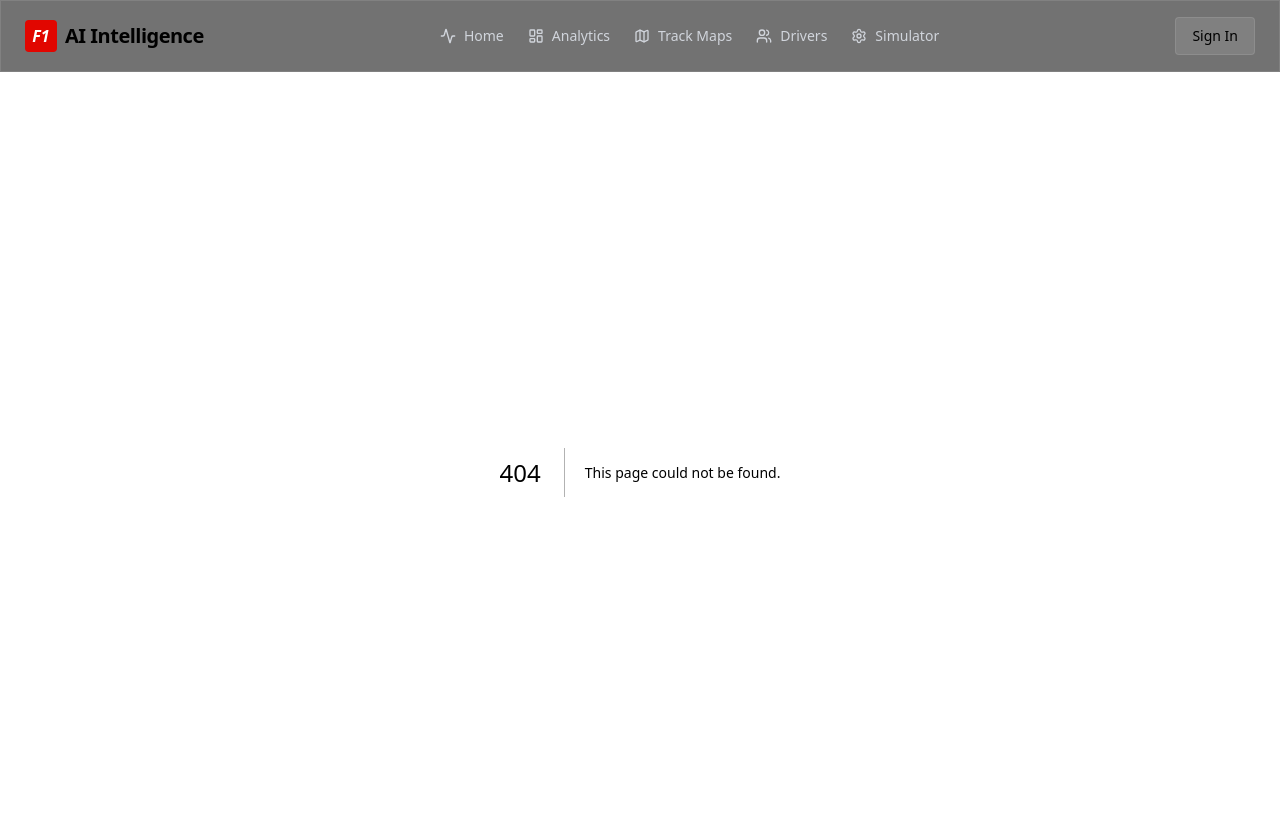
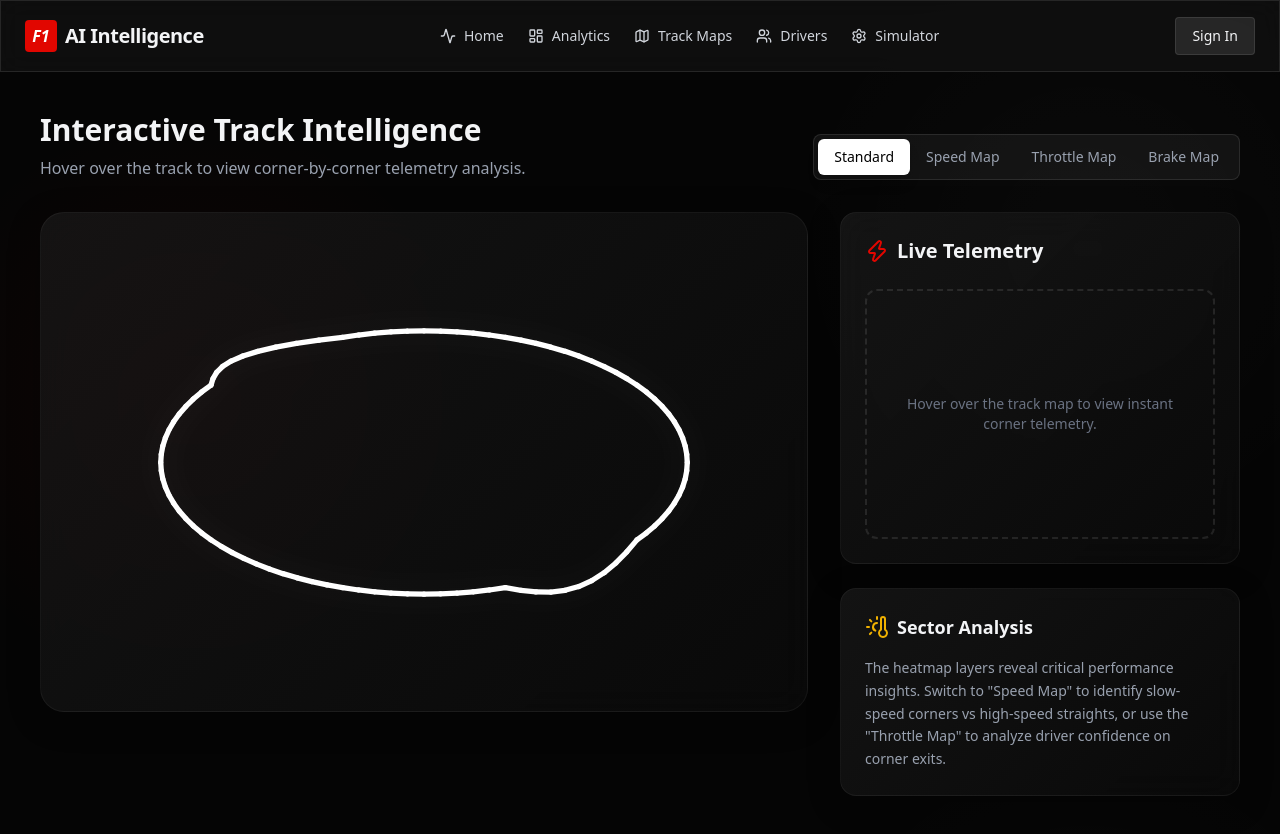
Before and after one commit to Maheeth1/f1-ai-platform, a Next.js app in the folder frontend/: page /track in a window 1280 px wide. Before the commit this address had no page. Shown: the top 834 px of the page. Built offline with nearby package versions, Linux system fonts and the light colour scheme.

Commit message:
feat: add interactive track telemetry dashboard with heatmap visualizations

```diff
--- /dev/null
+++ b/frontend/src/app/track/page.tsx
@@ -0,0 +1,220 @@
+"use client";
+
+import { useState, useMemo } from "react";
+import { motion, AnimatePresence } from "framer-motion";
+import { Gauge, Zap, Flame, ThermometerSun } from "lucide-react";
+
+// Mock data: A simple loop resembling a generic F1 circuit (like Monza)
+// We break the track into segments for heatmap coloring
+const TRACK_SEGMENTS = Array.from({ length: 100 }).map((_, i) => {
+  const t = i / 100;
+  const angle = t * Math.PI * 2;
+
+  // Create a shape: start with a circle, distort it to look like a track
+  const rx = 300;
+  const ry = 150;
+  let x = Math.cos(angle) * rx;
+  let y = Math.sin(angle) * ry;
+
+  // Add some chicanes and straights
+  if (t > 0.1 && t < 0.2) y += Math.sin((t - 0.1) * Math.PI * 10) * 20; // chicane
+  if (t > 0.6 && t < 0.7) x -= Math.sin((t - 0.6) * Math.PI * 10) * 30; // chicane
+
+  // Simulate Telemetry data at this point
+  const speed = 100 + Math.abs(Math.sin(angle * 2)) * 220; // 100 to 320 km/h
+  const throttle = speed > 250 ? 100 : Math.max(0, (speed - 100) / 1.5);
+  const brake = speed < 150 && throttle === 0 ? 100 : 0;
+  const gear = Math.max(2, Math.min(8, Math.floor(speed / 40)));
+  const rpm = 10000 + (speed % 40) * 50;
+
+  return {
+    id: i,
+    x: x + 400, // offset to center in 800x400 viewBox
+    y: y + 200,
+    telemetry: { speed, throttle, brake, gear, rpm }
+  };
+});
+
+type HeatmapMode = "speed" | "throttle" | "brake" | "none";
+
+export default function TrackIntelligence() {
+  const [hoveredPoint, setHoveredPoint] = useState<typeof TRACK_SEGMENTS[0] | null>(null);
+  const [mode, setMode] = useState<HeatmapMode>("none");
+
+  // Determine color based on mode
+  const getColor = (segment: typeof TRACK_SEGMENTS[0]) => {
+    if (mode === "none") return "#ffffff";
+    if (mode === "speed") {
+      const s = segment.telemetry.speed;
+      if (s > 280) return "#22c55e"; // Green = Fast
+      if (s > 200) return "#eab308"; // Yellow = Medium
+      return "#ef4444"; // Red = Slow
+    }
+    if (mode === "throttle") {
+      return `rgba(34, 197, 94, ${segment.telemetry.throttle / 100})`;
+    }
+    if (mode === "brake") {
+      return `rgba(239, 68, 68, ${segment.telemetry.brake / 100})`;
+    }
+    return "#ffffff";
+  };
+
+  return (
+    <div className="flex flex-col flex-1 p-6 md:p-10 max-w-[1600px] mx-auto w-full">
+      <div className="mb-8 flex flex-col md:flex-row md:items-end justify-between gap-4">
+        <div>
+          <h1 className="text-3xl font-bold mb-2">Interactive Track Intelligence</h1>
+          <p className="text-gray-400">Hover over the track to view corner-by-corner telemetry analysis.</p>
+        </div>
+
+        <div className="flex bg-white/5 p-1 rounded-lg border border-white/10">
+          <ModeButton active={mode === "none"} onClick={() => setMode("none")}>Standard</ModeButton>
+          <ModeButton active={mode === "speed"} onClick={() => setMode("speed")}>Speed Map</ModeButton>
+          <ModeButton active={mode === "throttle"} onClick={() => setMode("throttle")}>Throttle Map</ModeButton>
+          <ModeButton active={mode === "brake"} onClick={() => setMode("brake")}>Brake Map</ModeButton>
+        </div>
+      </div>
+
+      <div className="flex flex-col xl:flex-row gap-8 items-start">
+        {/* Track Area */}
+        <div className="glass-panel p-8 rounded-3xl flex-1 w-full relative overflow-hidden min-h-[500px] flex items-center justify-center">
+          {/* SVG Track */}
+          <svg viewBox="0 0 800 400" className="w-full h-full drop-shadow-[0_0_15px_rgba(255,255,255,0.1)]">
+            {/* Draw Path Segments for Heatmap */}
+            {TRACK_SEGMENTS.map((seg, i) => {
+              const next = TRACK_SEGMENTS[(i + 1) % TRACK_SEGMENTS.length];
+              return (
+                <line
+                  key={`line-${seg.id}`}
+                  x1={seg.x}
+                  y1={seg.y}
+                  x2={next.x}
+                  y2={next.y}
+                  stroke={getColor(seg)}
+                  strokeWidth={mode === "none" ? 6 : 10}
+                  strokeLinecap="round"
+                  className="transition-colors duration-500"
+                />
+              );
+            })}
+
+            {/* Interactive Overlay Points */}
+            {TRACK_SEGMENTS.map((seg) => (
+              <circle
+                key={`point-${seg.id}`}
+                cx={seg.x}
+                cy={seg.y}
+                r={12}
+                fill="transparent"
+                className="cursor-crosshair"
+                onMouseEnter={() => setHoveredPoint(seg)}
+                onMouseLeave={() => setHoveredPoint(null)}
+              />
+            ))}
+
+            {/* Hover Indicator */}
+            {hoveredPoint && (
+              <circle
+                cx={hoveredPoint.x}
+                cy={hoveredPoint.y}
+                r={6}
+                fill="#e10600"
+                className="animate-ping"
+              />
+            )}
+          </svg>
+        </div>
+
+        {/* Telemetry Panel */}
+        <div className="w-full xl:w-[400px] flex flex-col gap-6">
+          <div className="glass-panel p-6 rounded-2xl">
+            <h3 className="text-xl font-bold mb-6 flex items-center gap-2">
+              <Zap className="text-f1-red" /> Live Telemetry
+            </h3>
+
+            {hoveredPoint ? (
+              <AnimatePresence mode="wait">
+                <motion.div
+                  key={hoveredPoint.id}
+                  initial={{ opacity: 0, y: 10 }}
+                  animate={{ opacity: 1, y: 0 }}
+                  exit={{ opacity: 0, y: -10 }}
+                  transition={{ duration: 0.2 }}
+                  className="space-y-6"
+                >
+                  {/* Speed & Gear */}
+                  <div className="flex items-center justify-between">
+                    <div>
+                      <p className="text-gray-400 text-sm mb-1 uppercase tracking-wider">Speed</p>
+                      <p className="text-4xl font-bold font-mono">{Math.round(hoveredPoint.telemetry.speed)} <span className="text-lg text-gray-500">km/h</span></p>
+                    </div>
+                    <div className="text-right">
+                      <p className="text-gray-400 text-sm mb-1 uppercase tracking-wider">Gear</p>
+                      <p className="text-4xl font-bold font-mono text-f1-red">{hoveredPoint.telemetry.gear}</p>
+                    </div>
+                  </div>
+
+                  {/* RPM */}
+                  <div>
+                    <div className="flex justify-between text-sm mb-2">
+                      <span className="text-gray-400 uppercase tracking-wider">RPM</span>
+                      <span className="font-mono">{Math.round(hoveredPoint.telemetry.rpm)}</span>
+                    </div>
+                    <div className="h-2 w-full bg-white/10 rounded-full overflow-hidden">
+                      <div
+                        className="h-full bg-gradient-to-r from-green-500 via-yellow-500 to-red-500"
+                        style={{ width: `${(hoveredPoint.telemetry.rpm / 14000) * 100}%` }}
+                      />
+                    </div>
+                  </div>
+
+                  {/* Throttle & Brake */}
+                  <div className="grid grid-cols-2 gap-4">
+                    <div className="bg-white/5 rounded-xl p-4 border border-white/5">
+                      <p className="text-gray-400 text-xs mb-2 uppercase tracking-wider flex items-center gap-1"><Flame size={14} /> Throttle</p>
+                      <p className="text-2xl font-bold font-mono text-green-500">{Math.round(hoveredPoint.telemetry.throttle)}%</p>
+                    </div>
+                    <div className="bg-white/5 rounded-xl p-4 border border-white/5">
+                      <p className="text-gray-400 text-xs mb-2 uppercase tracking-wider flex items-center gap-1"><Gauge size={14} /> Brake</p>
+                      <p className="text-2xl font-bold font-mono text-red-500">{Math.round(hoveredPoint.telemetry.brake)}%</p>
+                    </div>
+                  </div>
+                </motion.div>
+              </AnimatePresence>
+            ) : (
+              <div className="h-[250px] flex items-center justify-center border-2 border-dashed border-white/10 rounded-xl">
+                <p className="text-gray-500 text-sm text-center px-6">
+                  Hover over the track map to view instant corner telemetry.
+                </p>
+              </div>
+            )}
+          </div>
+
+          <div className="glass-panel p-6 rounded-2xl">
+            <h3 className="text-lg font-bold mb-4 flex items-center gap-2">
+              <ThermometerSun className="text-yellow-500" /> Sector Analysis
+            </h3>
+            <p className="text-sm text-gray-400 leading-relaxed">
+              The heatmap layers reveal critical performance insights. Switch to "Speed Map" to identify slow-speed corners vs high-speed straights, or use the "Throttle Map" to analyze driver confidence on corner exits.
+            </p>
+          </div>
+        </div>
+      </div>
+    </div>
+  );
+}
+
+function ModeButton({ active, onClick, children }: { active: boolean, onClick: () => void, children: React.ReactNode }) {
+  return (
+    <button
+      onClick={onClick}
+      className={`px-4 py-2 rounded-md text-sm font-medium transition-all ${
+        active
+          ? "bg-white text-black shadow-lg"
+          : "text-gray-400 hover:text-white hover:bg-white/10"
+      }`}
+    >
+      {children}
+    </button>
+  );
+}
```
